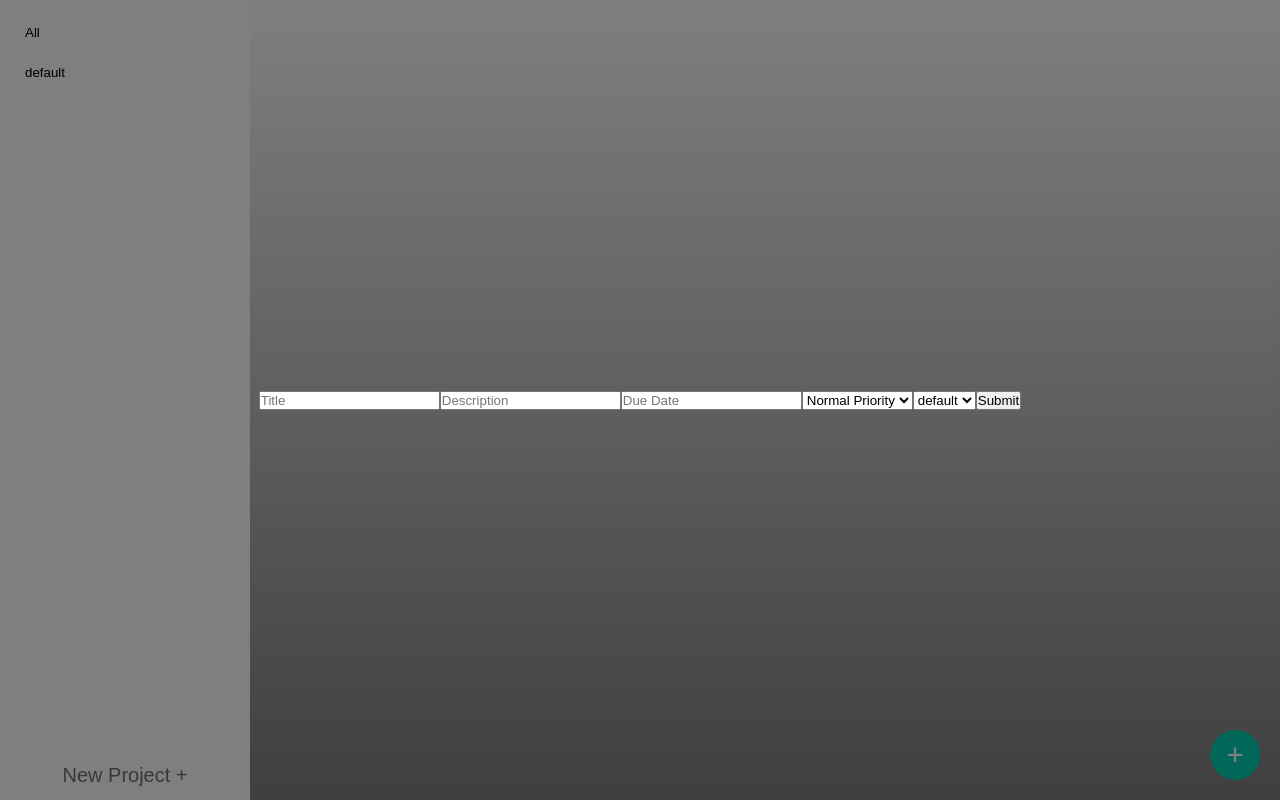
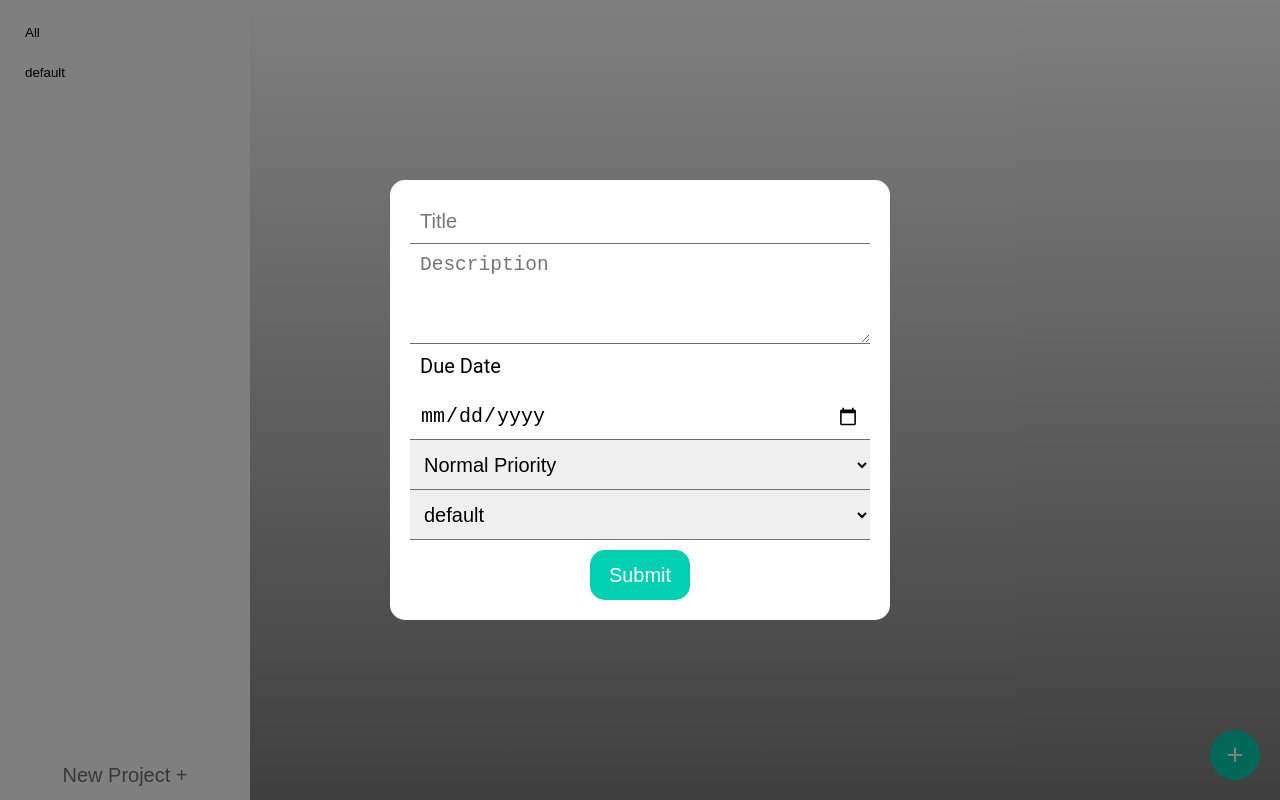
Before and after one commit to CodyCodeT/todo, a website built with webpack: page dist/index.html in a window 1280 px wide. Both pictures are taken after a click on the button "Add a new Todo". Shown: the top 800 px of the page. Built offline with nearby package versions, Linux system fonts and the light colour scheme.

Commit message:
add styles for form elements and better handling for dates

```diff
--- a/package.json
+++ b/package.json
@@ -14,5 +14,8 @@
     "webpack": "^5.88.2",
     "webpack-ci": "^1.0.0",
     "webpack-cli": "^5.1.4"
+  },
+  "dependencies": {
+    "date-fns": "^2.30.0"
   }
 }
--- a/src/style.css
+++ b/src/style.css
@@ -60,6 +60,10 @@ body {
     height: 200%;
     overflow-y: scroll;
     background-image: linear-gradient(to bottom, #ffffff, #000000);
+    display: grid;
+    grid-template-columns: repeat(auto-fit, minmax(300px, 1fr));
+    grid-template-rows: repeat(auto-fit, minmax(250px, 350px));
+    grid-gap: 20px;
 }
 #newproject {
     position: fixed;
@@ -87,9 +91,77 @@ body {
     background: rgba(0, 0, 0, 0.5);
     z-index: 1;
 }
+#formcontainer>form {
+    width: 500px;
+    background: white;
+    border-radius: 15px;
+    padding: 20px;
+    display: flex;
+    flex-direction: column;
+    justify-content: space-between;
+    align-items: center;
+}
+#formcontainer>form>input {
+    width: 100%;
+    /* height: 50px; */
+    border: none;
+    border-bottom: 1px solid #707070;
+    font-size: 20px;
+    padding: 10px;
+    &:focus {
+        outline: none;
+    }
+}
+#formcontainer>form>button {
+    width: 100px;
+    height: 50px;
+    border: none;
+    border-radius: 15px;
+    background: #02d0b1;
+    color: white;
+    font-size: 20px;
+    margin-top: 10px;
+    &:hover {
+        cursor: pointer;
+        background: #02a88f;
+    }
+}
+#formcontainer>form>label {
+    width: 100%;
+    height: 50px;
+    border: none;
+    font-size: 20px;
+    padding: 10px;
+    &:focus {
+        outline: none;
+    }
+}
+#formcontainer>form>select {
+    width: 100%;
+    height: 50px;
+    border: none;
+    border-bottom: 1px solid #707070;
+    font-size: 20px;
+    padding: 10px;
+    &:focus {
+        outline: none;
+    }
+}
+#description {
+    width: 100%;
+    height: 100px;
+    border: none;
+    border-bottom: 1px solid #707070;
+    padding: 10px;
+    font-size: 1.5em;
+    &:focus {
+        outline: none;
+    }
+
+}
 .todobox {
-    width: 450px;
-    height: 300px;
+    /* width: 450px; */
+    /* height: 300px;s */
     padding: 15px;
 
     display: flex;
--- a/src/todoFactory.js
+++ b/src/todoFactory.js
@@ -5,7 +5,6 @@ export default function todoFactory(title, description, dueDate, priority, proje
     this.dueDate = dueDate
     this.priority = priority
     projectListArray[`${projectNo}`].todos.push(this);
-    console.table(projectListArray[`${projectNo}`].todos);
 };
 
 //need to define defaultProject at index.js and somehow get the value to have permanance
--- a/src/todoInterface.js
+++ b/src/todoForm.js
@@ -2,44 +2,56 @@ import todoFactory from "./todoFactory.js";
 import todoLoader from "./todoLoader.js";
 
 export default function toDo(projectListArray) {
+  //main element creation
+  const container = document.querySelector("#formcontainer");
+  container.style.display = "flex";
   const title = document.createElement("input");
-  const container = document.querySelector("#formcontainer");
-  const description = document.createElement("input");
-  const dueDate = document.createElement("input");
+  const description = document.createElement("textarea");
   const priority = document.createElement("select");
   const submit = document.createElement("button");
   const todoForm = document.createElement("form");
   const projectList = document.createElement("select");
   const todos = document.querySelector("#todos");
 
-  container.style.display = "flex";
-
   title.placeholder = "Title";
   description.placeholder = "Description";
-  dueDate.placeholder = "Due Date";
+  description.id = 'description'
   priority.placeholder = "Priority";
   submit.textContent = "Submit";
+  submit.type = 'submit'
+
+  //the default project is defined here
 
   const selectedProject = document.querySelector("#selected");
   const firstOption = document.createElement("option");
-  if (selectedProject != null && selectedProject.textContent != 'All') {
+  if (selectedProject != null && selectedProject.textContent != "All") {
     firstOption.textContent = selectedProject.textContent;
     firstOption.value = selectedProject.value;
     projectList.appendChild(firstOption);
   }
 
-//priorities are handled here
+  //dates are handled here
+
+  const dueDate = document.createElement("input");
+  const dateLabel = document.createElement("label");
+  dueDate.id = "duedate";
+  dateLabel.htmlFor = "duedate";
+  dateLabel.textContent = "Due Date";
+  dueDate.type = "date";
+  dueDate.required = true;
+
+  //priorities are handled here
 
   const highPriority = document.createElement("option");
   highPriority.textContent = "High Priority";
-  highPriority.value = 2
+  highPriority.value = 2;
   const normalPriority = document.createElement("option");
   normalPriority.textContent = "Normal Priority";
-  normalPriority.value = 1
-  normalPriority.selected = true
+  normalPriority.value = 1;
+  normalPriority.selected = true;
   const lowPriority = document.createElement("option");
   lowPriority.textContent = "Low Priority";
-  lowPriority.value = 0
+  lowPriority.value = 0;
 
   for (let i = 0; i < projectListArray.length; i++) {
     var option = document.createElement("option");
@@ -50,6 +62,7 @@ export default function toDo(projectListArray) {
 
   todoForm.appendChild(title);
   todoForm.appendChild(description);
+  todoForm.appendChild(dateLabel);
   todoForm.appendChild(dueDate);
 
   todoForm.appendChild(priority);
@@ -61,7 +74,7 @@ export default function toDo(projectListArray) {
   todoForm.appendChild(submit);
   container.appendChild(todoForm);
 
-  submit.addEventListener("click", (e) => {
+  todoForm.addEventListener("submit", (e) => {
     e.preventDefault();
     const createTodo = new todoFactory(
       title.value,
@@ -71,17 +84,6 @@ export default function toDo(projectListArray) {
       projectList.value,
       projectListArray
     );
-
-    document.addEventListener('keydown', (e) => {
-      console.log(e.key);
-      if (e.key === 'Escape' && newTodoButton.disabled == true) {
-        todoLoader(projectListArray, selectedProject)
-        console.log('object');
-      } else {
-        return
-      }
-    })
-
     todos.innerHTML = "";
     todoLoader(projectListArray, projectList.value);
     container.style.display = "none";
@@ -91,6 +93,4 @@ export default function toDo(projectListArray) {
     newProjectButton.disabled = false;
     container.innerHTML = "";
   });
-
-
 }
--- a/src/todoLoader.js
+++ b/src/todoLoader.js
@@ -1,5 +1,7 @@
 import todoSorter from "./todoSorter";
 import displayAll from "./displayAll";
+import formatDistance from "date-fns/formatDistance";
+import format from "date-fns/format";
 export default function todoLoader(projectListArray, i) {
   const todos = document.querySelector("#todos");
   const selected = document.querySelector("#selected");
@@ -12,18 +14,23 @@ export default function todoLoader(projectListArray, i) {
     todoBox.classList = "todobox";
     const title = document.createElement("h2");
     const description = document.createElement("p");
-    const dueDate = document.createElement("p");
     const deleteTodo = document.createElement("button");
+
+    //handle date distance in the creation of the todo elements that way the today date is still accessible in the array
+
+    const due = new Date(projectListArray[i].todos[j].dueDate);
+    const today = new Date()
+    const dueDate = document.createElement('p')
+    dueDate.textContent = `Due on ${format(due, 'MMM-d-yy')} ${formatDistance(today, due)}`
+
 
     deleteTodo.textContent = "Delete";
     title.textContent = `${projectListArray[i].todos[j].title}`;
     description.textContent = `${projectListArray[i].todos[j].description}`;
-    dueDate.textContent = `${projectListArray[i].todos[j].dueDate}`;
 
     deleteTodo.addEventListener("click", () => {
       projectListArray[i].todos.splice(j, 1);
       todos.innerHTML = "";
-      console.log(selected.textContent);
       if (selected != null && selected.textContent === "All") {
         displayAll(projectListArray);
       } else {
```
Also changed, not shown: src/index.js (+5 -2 lines), dist/main.js, 1 other file.
